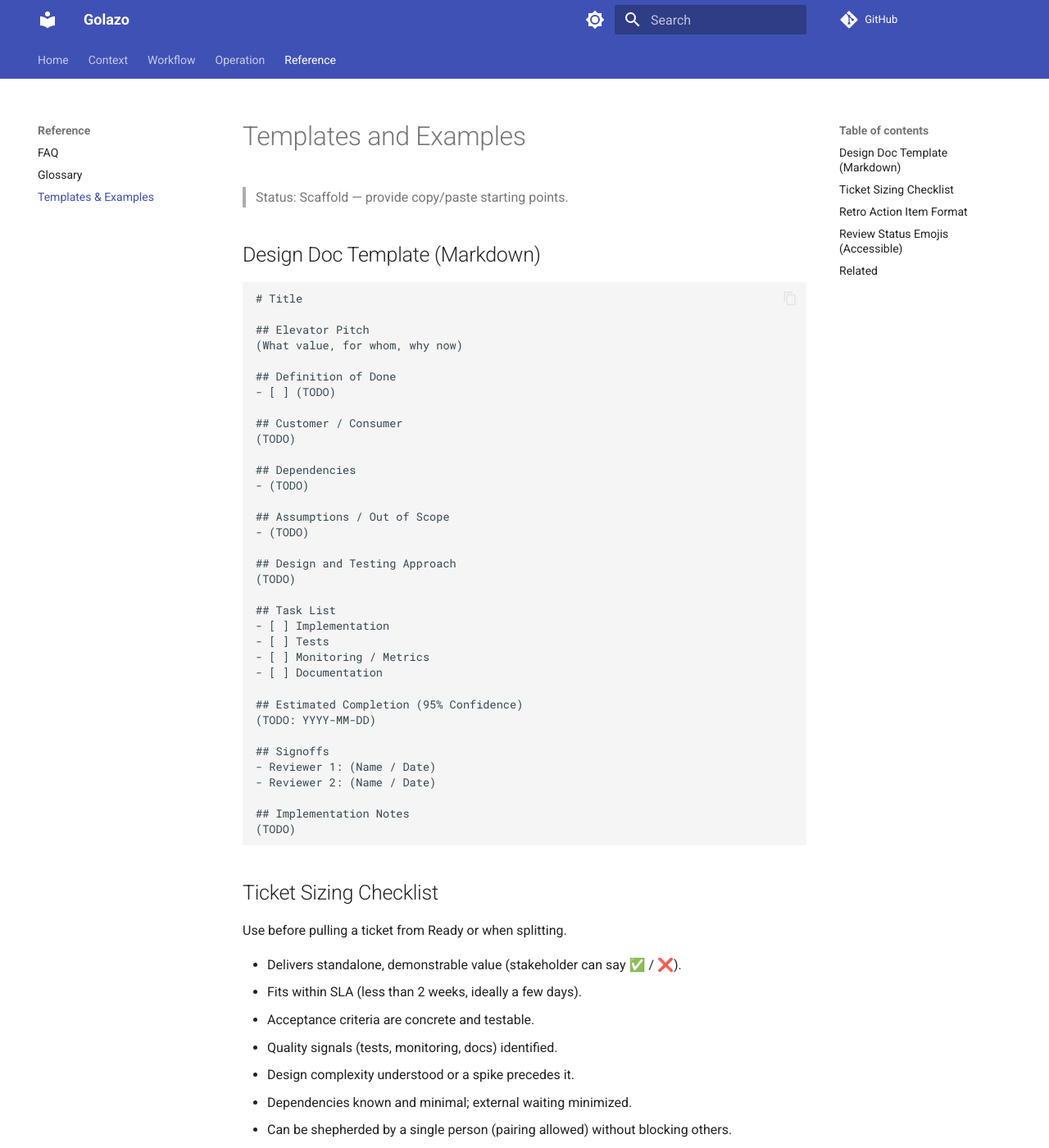
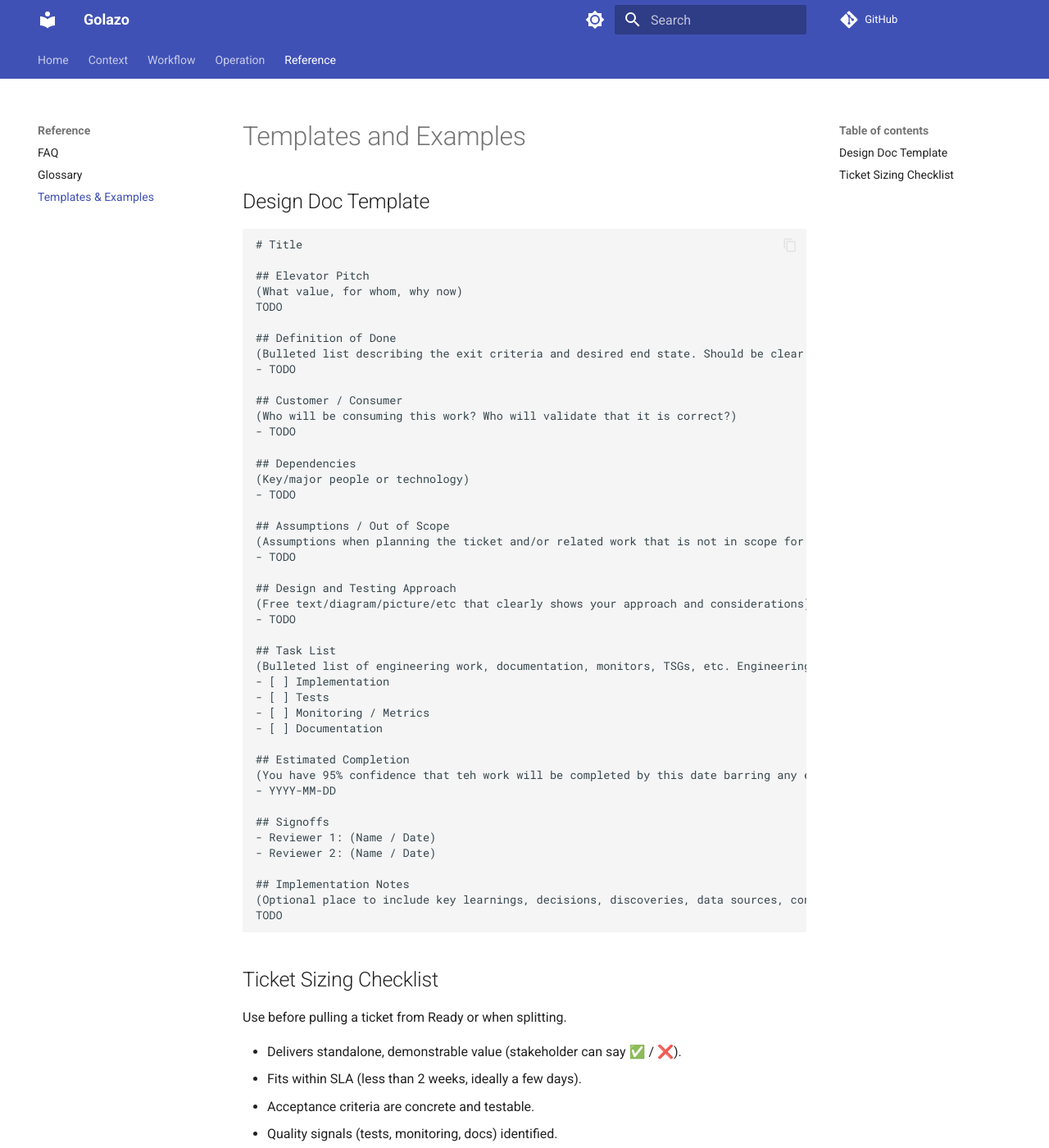
Before and after one commit to microsoft/golazo, an MkDocs documentation site: the page built from docs/templates.md, in a window 1280 px wide and 1400 px high. Shown: the whole window at 82% size. Built offline with MkDocs 1.6.1 and Material for MkDocs 9.7.7, drawn with Linux system fonts in a browser that asks for light colours; comment, search, counter and statistics services are not loaded; some of the changed text lies outside the part shown.

Commit message:
more work especially around templates

````diff
--- a/docs/templates.md
+++ b/docs/templates.md
@@ -1,45 +1,52 @@
 # Templates and Examples
 
-> Status: Scaffold — provide copy/paste starting points.
-
-## Design Doc Template (Markdown)
+## Design Doc Template
 
 ```
 # Title
 
 ## Elevator Pitch
 (What value, for whom, why now)
+TODO
 
 ## Definition of Done
-- [ ] (TODO)
+(Bulleted list describing the exit criteria and desired end state. Should be clear how success is determined and measured)
+- TODO
 
 ## Customer / Consumer
-(TODO)
+(Who will be consuming this work? Who will validate that it is correct?)
+- TODO
 
 ## Dependencies
-- (TODO)
+(Key/major people or technology)
+- TODO
 
 ## Assumptions / Out of Scope
-- (TODO)
+(Assumptions when planning the ticket and/or related work that is not in scope for this ticket)
+- TODO
 
 ## Design and Testing Approach
-(TODO)
+(Free text/diagram/picture/etc that clearly shows your approach and considerations)
+- TODO
 
 ## Task List
+(Bulleted list of engineering work, documentation, monitors, TSGs, etc. Engineering will be complete when the list is finished.)
 - [ ] Implementation
 - [ ] Tests
 - [ ] Monitoring / Metrics
 - [ ] Documentation
 
-## Estimated Completion (95% Confidence)
-(TODO: YYYY-MM-DD)
+## Estimated Completion
+(You have 95% confidence that teh work will be completed by this date barring any enormous disaster.)
+- YYYY-MM-DD
 
 ## Signoffs
 - Reviewer 1: (Name / Date)
 - Reviewer 2: (Name / Date)
 
 ## Implementation Notes
-(TODO)
+(Optional place to include key learnings, decisions, discoveries, data sources, contact information, etc)
+TODO
 ```
 
 ## Ticket Sizing Checklist
@@ -52,28 +59,4 @@ Use before pulling a ticket from Ready or when splitting.
 - Quality signals (tests, monitoring, docs) identified.
 - Design complexity understood or a spike precedes it.
 - Dependencies known and minimal; external waiting minimized.
-- Can be shepherded by a single person (pairing allowed) without blocking others.
-
-## Retro Action Item Format
-
-```
-Action: <description>
-Owner: <name>
-Due: <date>
-Success Signal: <metric or observable change>
-```
-
-## Review Status Emojis (Accessible)
-
-State should always be mirrored with short text for assistive tech:
-
-- :eyes: Reviewing ("@channel Reviewing – expect feedback in ~30m")
-- :speech_balloon: Feedback posted ("Comments added; awaiting responses")
-- :thumbsup: Approved ("Second approval complete; ready to merge")
-
-Optional: :hourglass_flowing_sand: Waiting on external dependency / data.
-
-## Related
-
-- Design Docs - [Design Docs](design-docs.md)
-- Communication - [Communication Patterns](communication.md)
+- Can be shepherded by a single person (pairing allowed) without being blocked on others.
````
Also changed, not shown: docs/adoption-guide.md (+1 -2 lines), docs/communication.md (+10 -11 lines), docs/index.md (+8 -11 lines).
